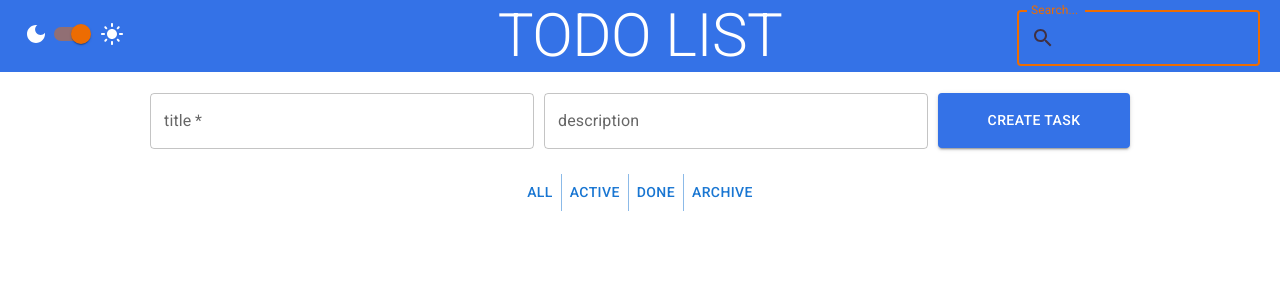
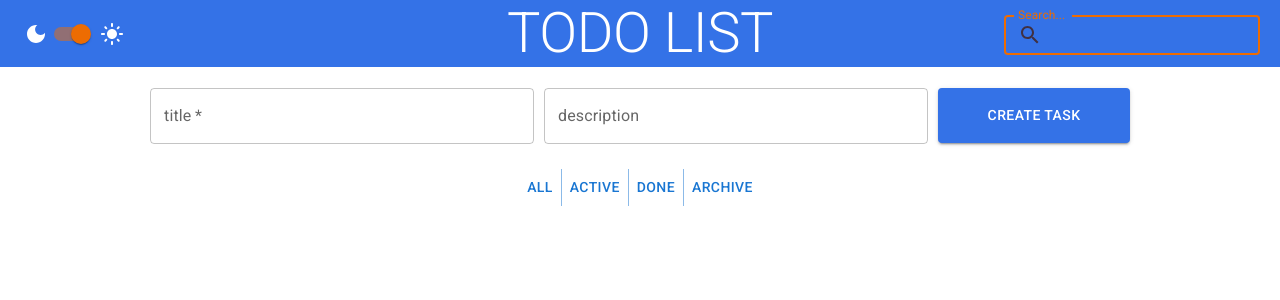
Before and after one commit to ShustovaElena/todo-list, a React (Create React App) app: page / in a window 1280 px wide. Shown: the top 300 px of the page. Built offline with nearby package versions, Linux system fonts and the light colour scheme.

Commit message:
fix: add adaptive

```diff
--- a/src/components/Header/Header.js
+++ b/src/components/Header/Header.js
@@ -13,7 +13,7 @@ export class Header extends Component {
     <Container maxWidth="100%" sx={{ backgroundColor: theme.backgroundHeader }}>
         <Switcher changeTheme={changeTheme}/>
         <Typography variant="h2" component="h2" align="center"
-          sx={{color: theme.color, textTransform: 'uppercase'}}>
+          sx={{color: theme.color, textTransform: 'uppercase', width: '50%', margin: '0 auto', fontSize: '3.5rem'}}>
           Todo List
         </Typography>
       </Container>
--- a/src/components/Search/Search.js
+++ b/src/components/Search/Search.js
@@ -50,7 +50,8 @@ export class Search extends Component {
         }}
         variant="outlined"
         color="warning"
-        sx={{ position: 'absolute', top: '10px', right: '20px'}}
+        size="small"
+        sx={{ position: 'absolute', top: '15px', right: '20px', width: '20%'}}
         onChange={this.handleChangeSearch}
         onBlur={this.handleBlurSearch}
         value={userInput}
--- a/src/components/Tasks/Tasks.js
+++ b/src/components/Tasks/Tasks.js
@@ -2,6 +2,8 @@ import { Component } from "react";
 import { Task, CreateTaskField, Tabs, Search } from "../../components";
 import { Container, Box } from '@mui/material';
 import { ThemeContext } from '../../context/ThemeContext';
+
+import './styles.css';
 
 export class Tasks extends Component {
   constructor() {
@@ -85,7 +87,7 @@ export class Tasks extends Component {
         <Search showSearchTasks={this.showSearchTasks}/>
         <CreateTaskField addTask={this.addTask}/>
         <Tabs showFiltredTasks={this.showFiltredTasks} />
-        <Container sx={{ display: 'flex', flexDirection: 'column', justifyContent: 'center', width: '50%' }}>
+        <Container className="tasks-container" sx={{ display: 'flex', flexDirection: 'column', justifyContent: 'center', width: '40%' }}>
           {filteredTasks && filteredTasks.map((task) => {
             return <Task key={task.id} {...task} editTask={this.editTask} deleteTask={this.deleteTask} />
           })}
--- /dev/null
+++ b/src/components/Tasks/styles.css
@@ -0,0 +1,5 @@
+@media (max-width: 768px) {
+  .tasks-container {
+    width: 100%;
+  }
+}
```
